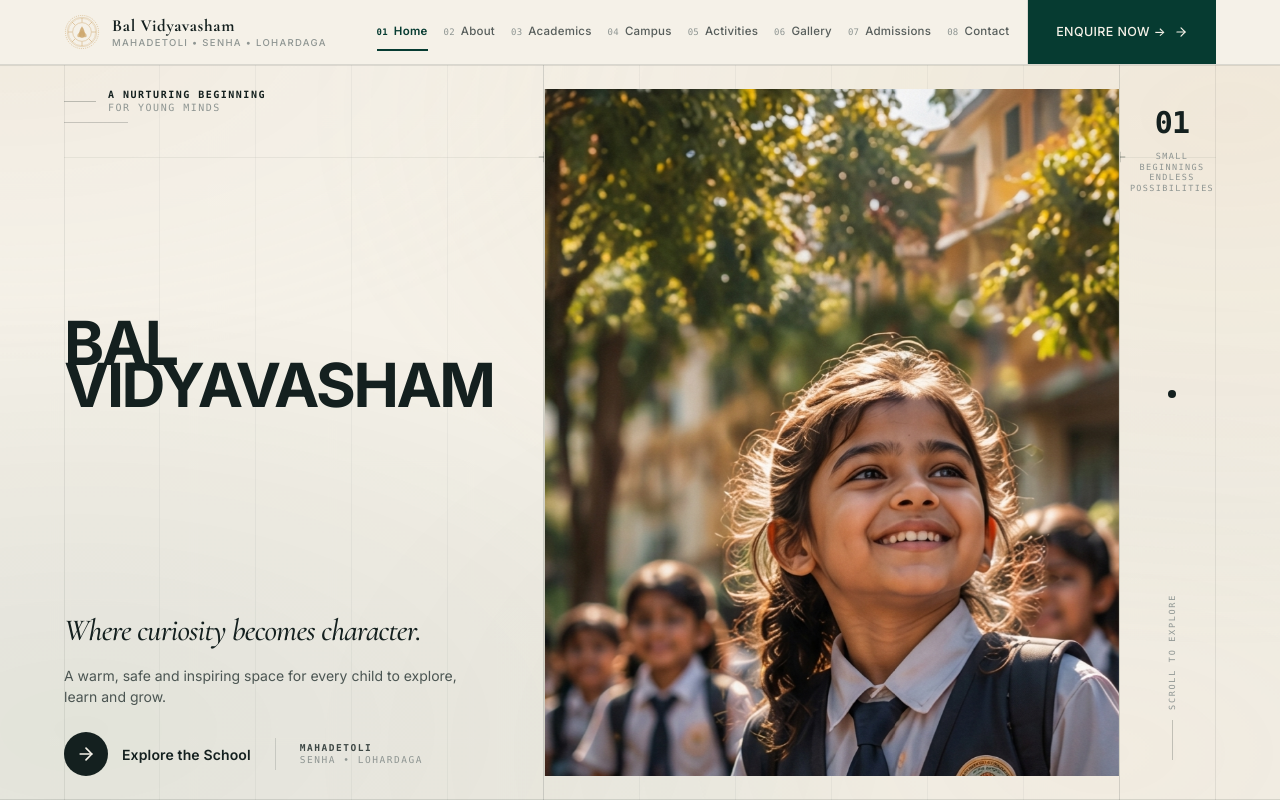
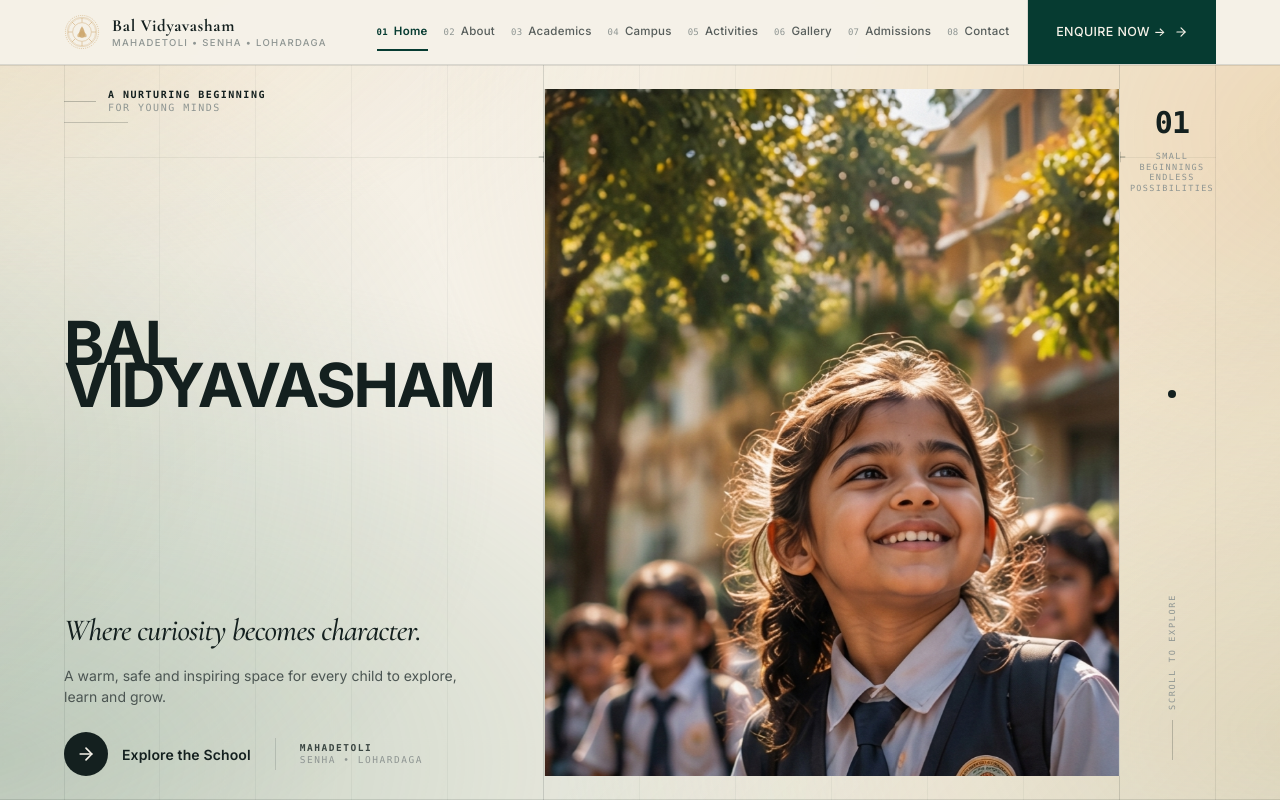
Before and after one commit to Krishna00s/Bal-Vidya-Vesham, a React (Vite) app: page / in a window 1280 px wide. Shown: the top 800 px of the page. Built offline with nearby package versions, Linux system fonts and the light colour scheme.

Commit message:
feat(atmosphere): calibrate living ivory gradients to match reference contrast and tone

```diff
--- a/src/components/layout/GlobalAtmosphere.tsx
+++ b/src/components/layout/GlobalAtmosphere.tsx
@@ -2,11 +2,12 @@
  * GlobalAtmosphere Component
  *
  * Living Ivory Atmospheric Background System for Bal Vidyavasham.
+ * Matched directly to the visual reference in media_1791192750715.jpg:
  *
- * Generates an ultra-subtle, organic atmospheric wash:
- * - 80–90% warm ivory/paper base (#F5F1E8)
- * - 5–10% soft champagne / warm sunlight (#CDA66B at ~6-12% opacity)
- * - 2–5% muted botanical green (#063B31 at ~3-8% opacity)
+ * - Muted botanical sage green wash sweeping through the lower-left (#9BAB94 tones)
+ * - Luminous champagne sunlight glow cascading down the right quadrant (#F2D9AD tones)
+ * - Soft morning ambient highlight in the top-left
+ * - Overwhelmingly warm ivory / paper base (#F5F1E8)
  *
  * Driven by GPU-composited CSS keyframe transforms with coprime animation periods
  * (48s, 62s, 54s, 70s) for non-repeating, living natural drift.
@@ -18,42 +19,60 @@
       className="fixed inset-0 pointer-events-none select-none overflow-hidden z-0"
       aria-hidden="true"
     >
-      {/* Base Warm Ivory Canvas Foundation */}
+      {/* Base Warm Ivory Paper Foundation */}
       <div className="absolute inset-0 bg-[#F5F1E8]" />
 
-      {/* Atmospheric Field A: Muted Botanical Green Wash (Lower-Left / Foliage light) */}
+      {/* Layer A: Muted Botanical Sage Wash (Lower-Left & Mid-Left foliage sweep) */}
       <div
         className="atmosphere-layer-a absolute -top-[15vh] -left-[15vw] w-[130vw] h-[130vh] pointer-events-none"
         style={{
           background:
-            'radial-gradient(ellipse 65% 55% at 16% 82%, rgba(6, 59, 49, 0.075) 0%, rgba(28, 72, 62, 0.038) 45%, transparent 75%)',
+            'radial-gradient(ellipse 70% 60% at 10% 85%, rgba(118, 150, 128, 0.42) 0%, rgba(142, 172, 150, 0.26) 35%, rgba(180, 200, 185, 0.10) 65%, transparent 82%)',
         }}
       />
 
-      {/* Atmospheric Field B: Champagne Sunlight Warmth (Upper-Right / Morning light) */}
+      {/* Layer A-2: Supplementary Sage Foliage Accent (Rising up left margin) */}
+      <div
+        className="atmosphere-layer-c absolute -top-[15vh] -left-[15vw] w-[130vw] h-[130vh] pointer-events-none"
+        style={{
+          background:
+            'radial-gradient(ellipse 55% 65% at 0% 55%, rgba(130, 160, 140, 0.30) 0%, rgba(160, 185, 168, 0.15) 45%, transparent 75%)',
+        }}
+      />
+
+      {/* Layer B: Luminous Champagne Sunlight (Upper-Right & Right Column golden glow) */}
       <div
         className="atmosphere-layer-b absolute -top-[15vh] -left-[15vw] w-[130vw] h-[130vh] pointer-events-none"
         style={{
           background:
-            'radial-gradient(ellipse 70% 65% at 86% 22%, rgba(205, 166, 107, 0.115) 0%, rgba(225, 196, 148, 0.05) 50%, transparent 80%)',
+            'radial-gradient(ellipse 65% 75% at 94% 24%, rgba(226, 184, 122, 0.46) 0%, rgba(238, 204, 150, 0.28) 40%, rgba(246, 224, 182, 0.12) 68%, transparent 88%)',
         }}
       />
 
-      {/* Atmospheric Field C: Delicate Golden-Ivory Morning Accent (Upper-Left) */}
+      {/* Layer B-2: Lower-Right Champagne Sunlight Pool */}
+      <div
+        className="atmosphere-layer-d absolute -top-[15vh] -left-[15vw] w-[130vw] h-[130vh] pointer-events-none"
+        style={{
+          background:
+            'radial-gradient(ellipse 60% 55% at 92% 82%, rgba(228, 192, 134, 0.36) 0%, rgba(240, 212, 165, 0.18) 45%, transparent 78%)',
+        }}
+      />
+
+      {/* Layer C: Delicate Golden-Ivory Morning Accent (Top-Left) */}
       <div
         className="atmosphere-layer-c absolute -top-[15vh] -left-[15vw] w-[130vw] h-[130vh] pointer-events-none"
         style={{
           background:
-            'radial-gradient(ellipse 55% 45% at 12% 14%, rgba(205, 166, 107, 0.07) 0%, rgba(238, 233, 221, 0.04) 45%, transparent 72%)',
+            'radial-gradient(ellipse 50% 40% at 8% 8%, rgba(230, 198, 144, 0.28) 0%, rgba(242, 220, 182, 0.10) 50%, transparent 75%)',
         }}
       />
 
-      {/* Atmospheric Field D: Subtle Warm Paper Depth Field (Lower-Right balance) */}
+      {/* Ambient Diagonal Sunlight-to-Foliage Wash */}
       <div
-        className="atmosphere-layer-d absolute -top-[15vh] -left-[15vw] w-[130vw] h-[130vh] pointer-events-none"
+        className="absolute inset-0 pointer-events-none"
         style={{
           background:
-            'radial-gradient(ellipse 65% 60% at 78% 84%, rgba(205, 166, 107, 0.058) 0%, rgba(6, 59, 49, 0.025) 40%, transparent 75%)',
+            'linear-gradient(135deg, rgba(238, 206, 152, 0.14) 0%, transparent 35%, transparent 65%, rgba(135, 166, 145, 0.16) 100%)',
         }}
       />
     </div>
```
